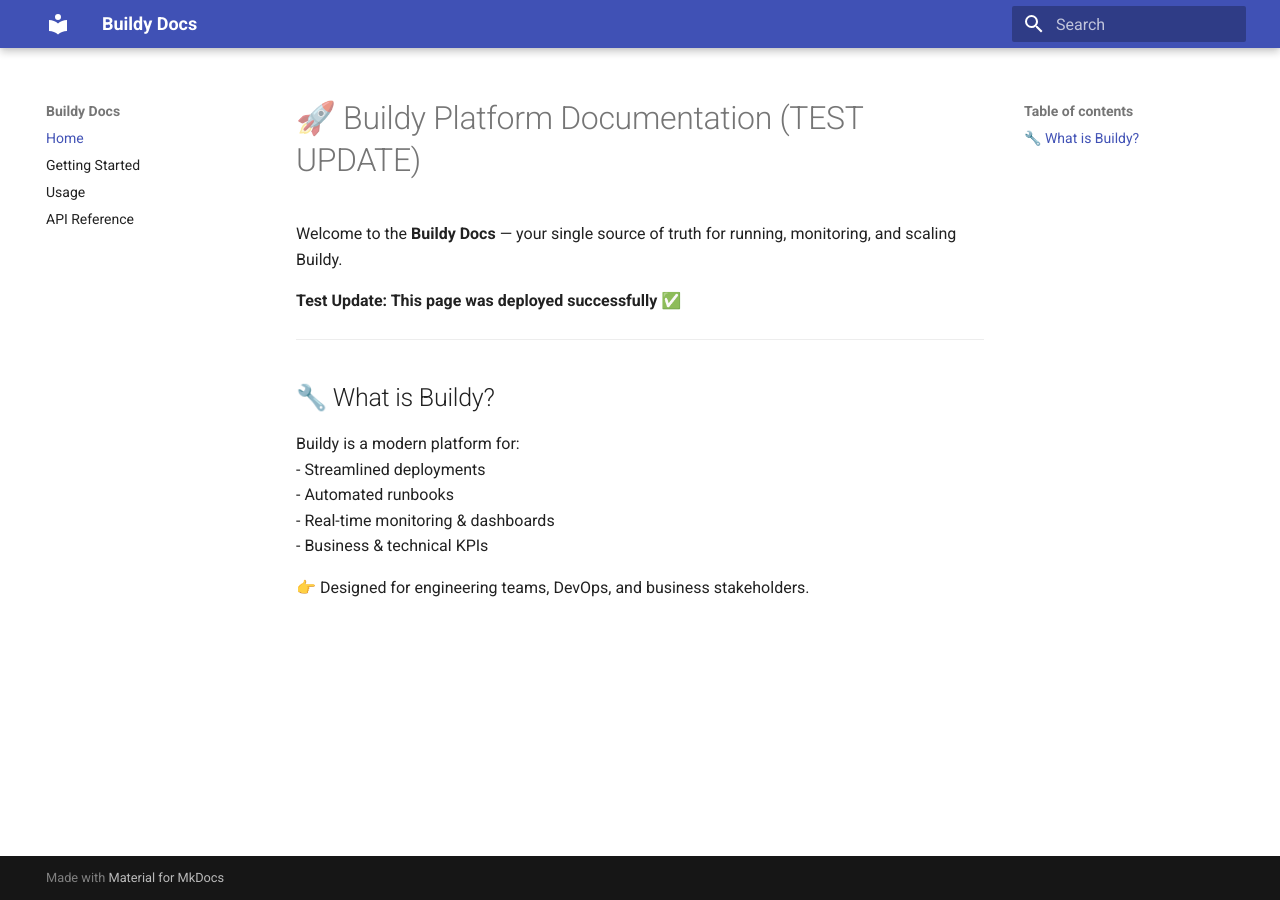
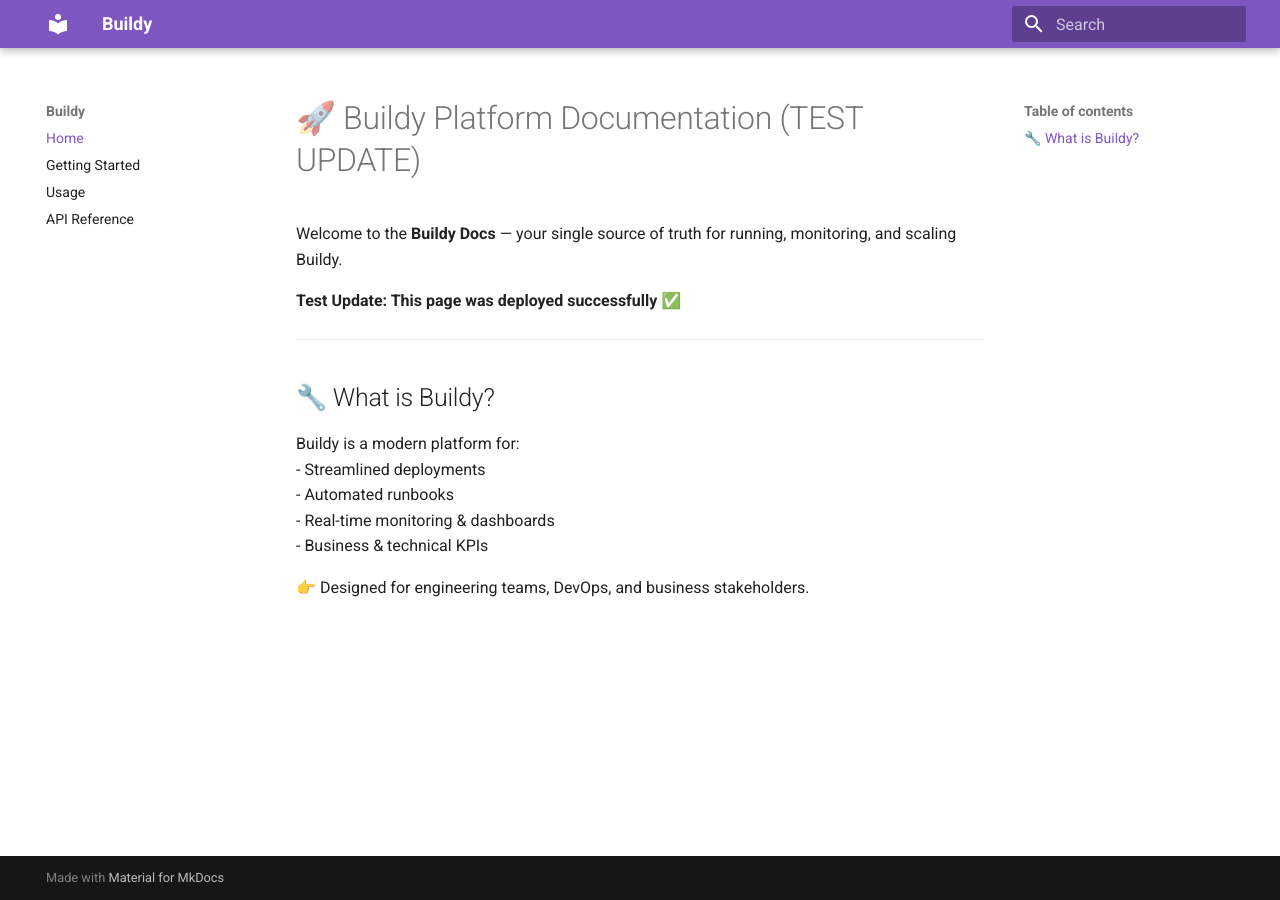
Before and after one commit to Kello54/Buildy, an MkDocs documentation site: the page built from docs/index.md, in a window 1280 px wide. Built offline with MkDocs 1.6.1 and Material for MkDocs 9.7.7, drawn with Linux system fonts in a browser that asks for light colours.

Commit message:
Update mkdocs.yml

```diff
--- a/mkdocs.yml
+++ b/mkdocs.yml
@@ -1,22 +1,20 @@
-site_name: Buildy Docs
-site_description: Documentation for the Buildy Platform
+site_name: Buildy
 site_url: https://kello54.github.io/Buildy/
+site_description: Documentation for the Buildy platform
 
 theme:
   name: material
+  language: en
   palette:
     - scheme: default
-      primary: deep_purple
+      primary: deep purple
       accent: amber
-  font:
-    text: Roboto
-    code: Roboto Mono
-
-plugins:
-  - search
 
 nav:
   - Home: index.md
   - Getting Started: getting-started.md
   - Usage: usage.md
-  - API Reference: api.md
+  - API Reference: api-reference.md
+
+plugins:
+  - search
```
